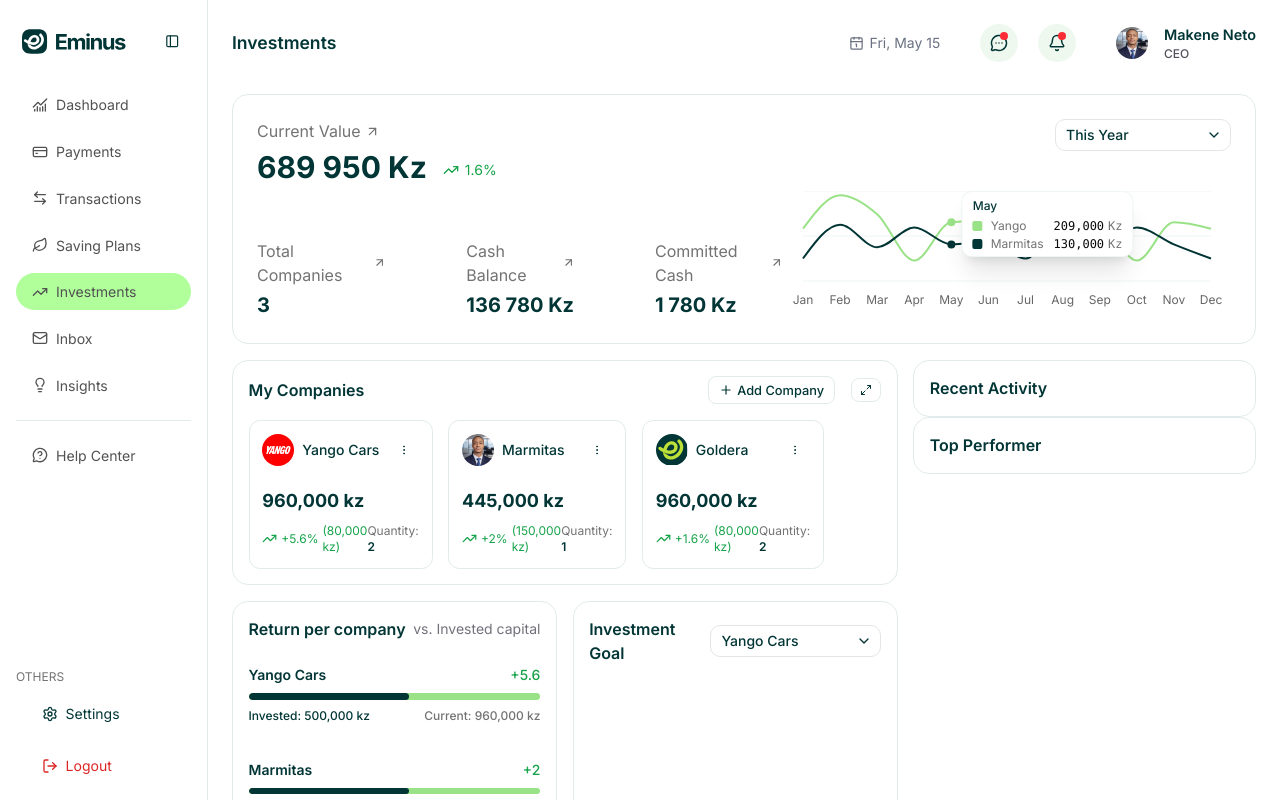
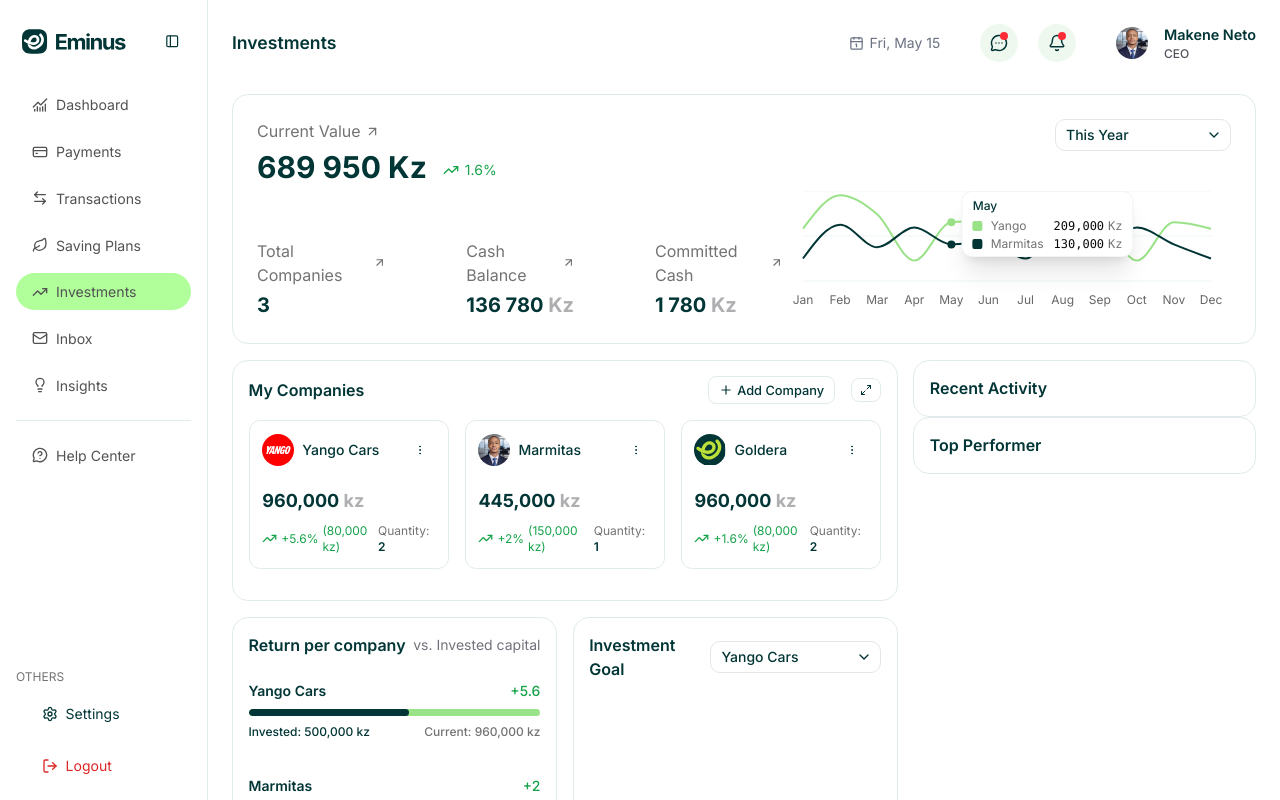
Before and after one commit to makeneto/eminus, a React (Vite) app: page /investments in a window 1280 px wide. Built offline with nearby package versions, Linux system fonts and the light colour scheme.

Commit message:
style: css preprocessor

```diff
--- a/src/css/styles.css
+++ b/src/css/styles.css
@@ -10,6 +10,10 @@
 }
 button:disabled {
   cursor: not-allowed;
+}
+
+.currency {
+  color: rgb(175, 175, 178) !important;
 }
 
 .badge {
@@ -586,8 +590,9 @@
 }
 .invest__companies {
   display: grid;
-  grid-template-columns: repeat(4, 1fr);
+  grid-template-columns: repeat(auto-fill, minmax(200px, 1fr));
   gap: 0.98rem;
+  margin-bottom: 1rem;
 }
 .invest__companies__item {
   display: grid;
```
Also changed, not shown: 1 other file (tests, documents, lock files or other folders).
